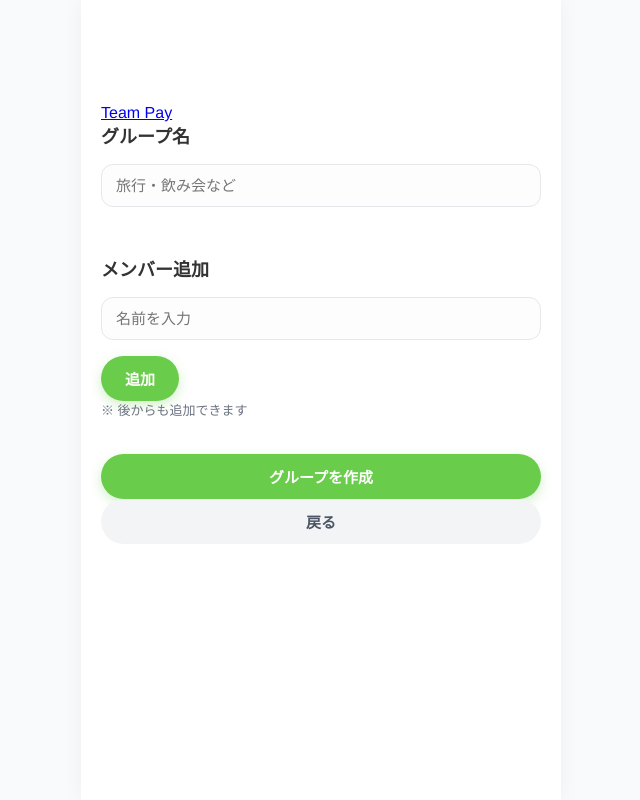
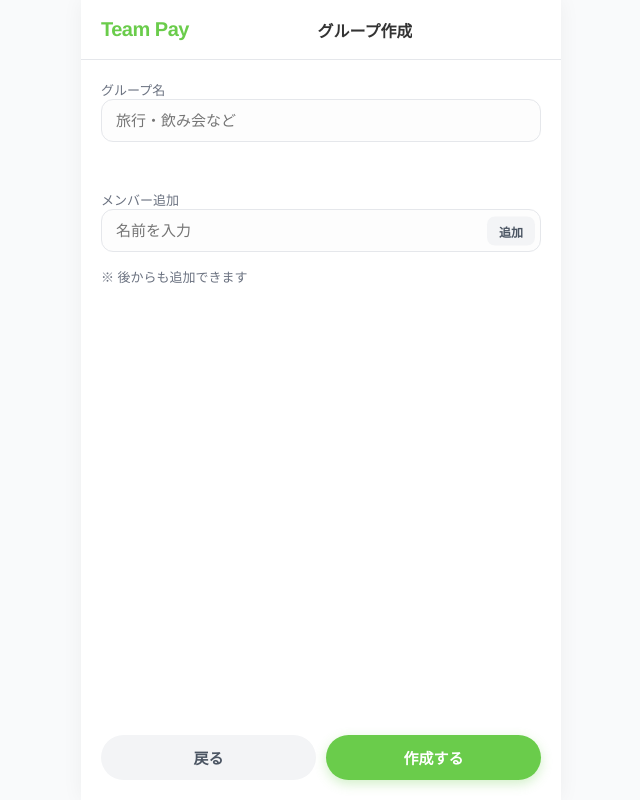
Before and after one commit to nixtusi/splitbill, a plain HTML site: page create.html in a window 1280 px wide. Shown: the whole page, without its empty margins (319-959 px from the left). Drawn offline with Linux system fonts and the light colour scheme.

Commit message:
製品化に向けた大幅アップデート: UI刷新, 通貨対応, 設定画面追加

```diff
--- a/create.html
+++ b/create.html
@@ -2,53 +2,39 @@
 <html lang="ja">
 <head>
   <meta charset="UTF-8">
-  <title>Team Pay - 割り勘をもっとスマートに。</title>
+  <title>グループ作成 - Team Pay</title>
   <meta name="viewport" content="width=device-width, initial-scale=1">
   <link rel="stylesheet" href="style.css">
+  <link rel="icon" href="logoimage.png" type="image/png">
+</head>
+<body data-page="create">
+  <header class="fixed-header">
+    <a href="index.html" class="header-left">Team Pay</a>
+    <div class="header-center">グループ作成</div>
+    <div class="header-right"></div>
+  </header>
 
-  <link rel="icon" href="logoimage.png" type="image/png">
-  <link rel="apple-touch-icon" href="logoimage.png">
-
-  <meta property="og:title" content="Team Pay">
-  <meta property="og:description" content="旅行やイベントの割り勘を、もっとスマートに。">
-  <meta property="og:image" content="https://splitbill-17422.web.app/logocut.jpg">
-  <meta property="og:type" content="website">
-</head>
-<body>
   <main class="container">
-
-    <div class="brand">
-      <a href="index.html" style="display: block;">
-        <!-- <img src="logocut.jpg" alt="Splitly" class="logo" /> -->
-      </a>
-      <div>
-    　　 <a href="index.html" class="brand-link">
-          <div class="brand-title">Team Pay</div>
-        </a>
-      </div>
-    </div>
-
     <section>
-      <h2>グループ名</h2>
+      <label class="muted">グループ名</label>
       <input id="newGroupName" type="text" placeholder="旅行・飲み会など">
     </section>
 
     <section>
-      <h2>メンバー追加</h2>
-      <div class="inline-form">
+      <label class="muted">メンバー追加</label>
+      <div class="input-group">
         <input id="newMemberName" type="text" placeholder="名前を入力">
-        <button id="addTempMemberBtn">追加</button>
+        <button id="addTempMemberBtn" class="secondary small">追加</button>
       </div>
 
-      <ul id="tempMemberList"></ul>
+      <ul id="tempMemberList" class="card-list"></ul>
       <p class="muted">※ 後からも追加できます</p>
     </section>
 
-    <div style="margin-top: 24px;">
-      <button id="createFinalBtn" class="full">グループを作成</button>
-      <button class="secondary full" onclick="location.href='menu.html'">戻る</button>
+    <div class="bottom-actions">
+      <button class="secondary full" onclick="location.href='index.html'">戻る</button>
+      <button id="createFinalBtn" class="full">作成する</button>
     </div>
-
   </main>
 
   <script type="module" src="firebase-config.js"></script>
```
